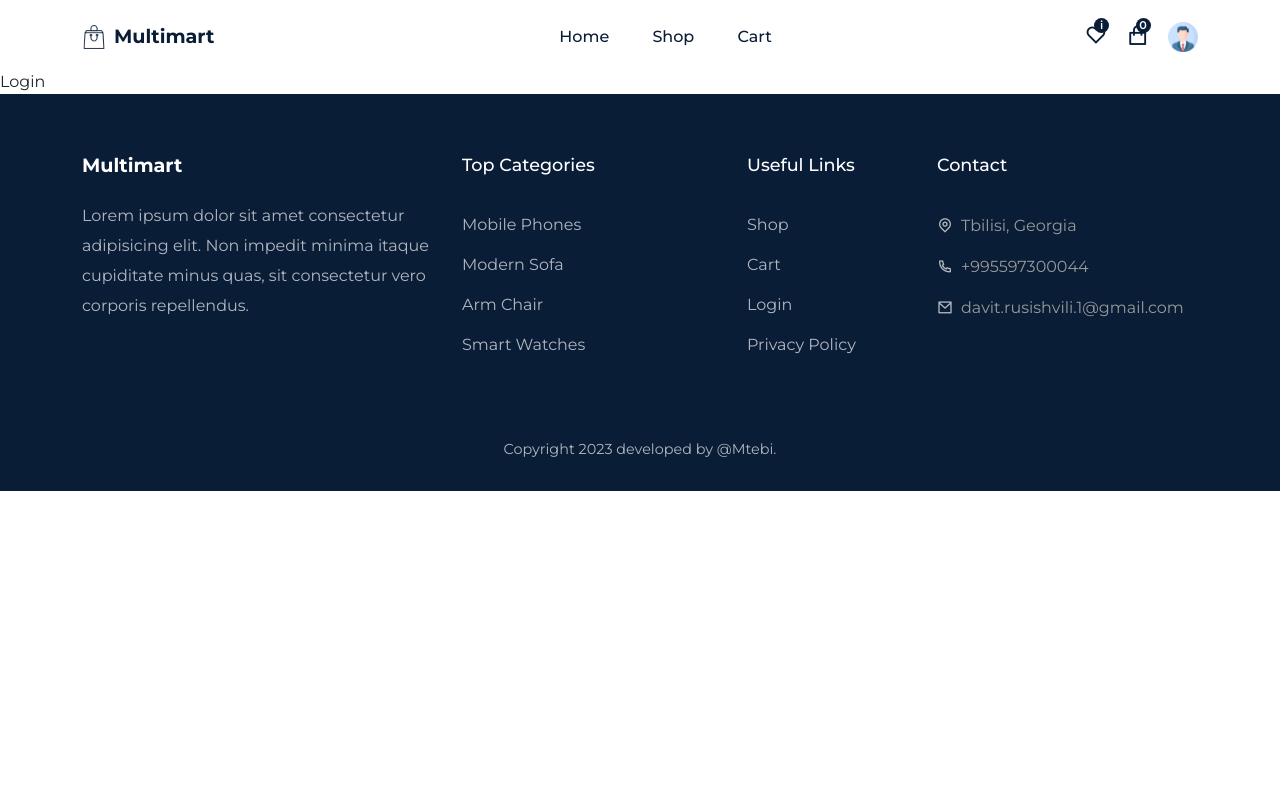
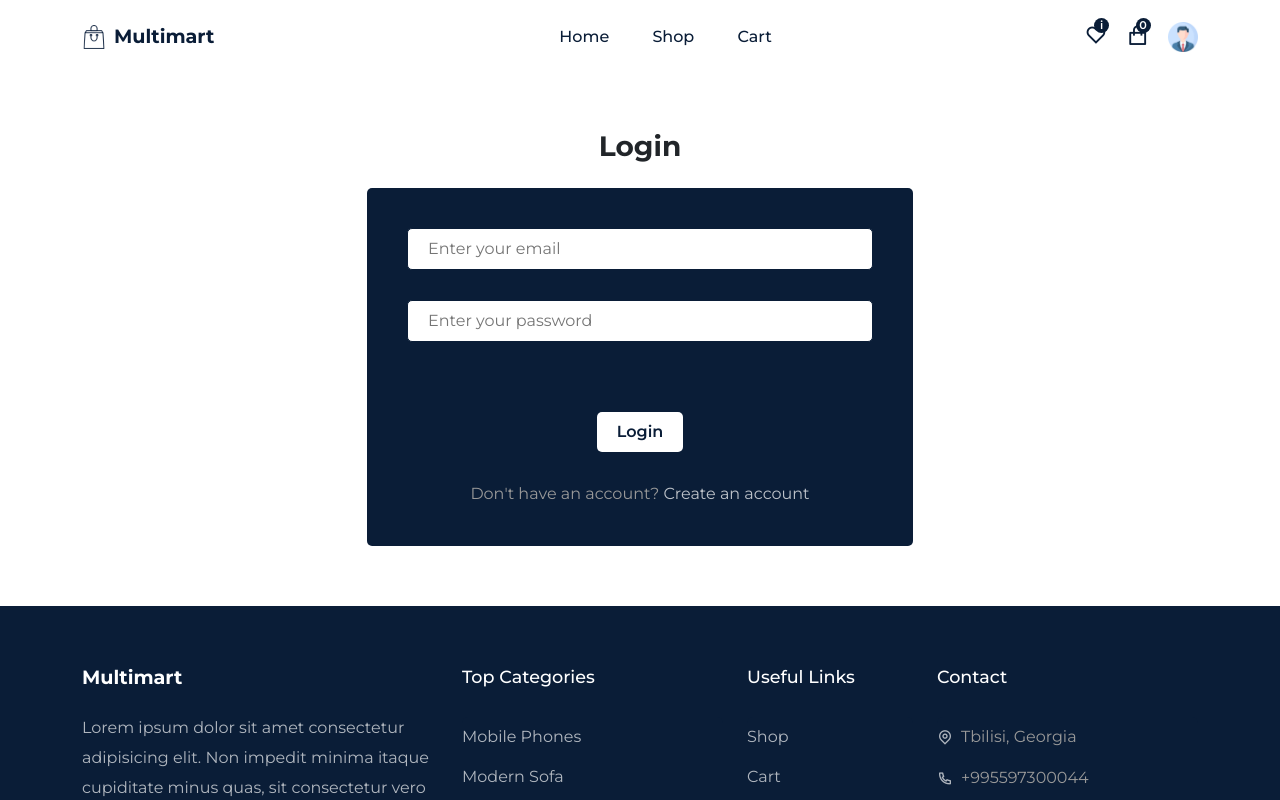
Before and after one commit to dato94/ecommerce, a React (Create React App) app: page /login in a window 1280 px wide. Shown: the top 800 px of the page. Built offline with nearby package versions, Linux system fonts and the light colour scheme.

Commit message:
create login (not signup)

```diff
--- a/src/pages/Login.jsx
+++ b/src/pages/Login.jsx
@@ -1,8 +1,41 @@
-import React from "react";
+import React, {useState} from "react";
+import Helmet from "../components/Helmet/Helmet";
+import { Container, Row, Col, Form, FormGroup } from "react-bootstrap";
+import { Link } from "react-router-dom";
+
+import "../styles/login.css";
 
 const Login = () => {
+
+    const [email, setEmail] = useState('')
+    const [password, setPassword] = useState('')
+
     return (
-        <div>Login</div>
+        <Helmet title="Login">
+            <section>
+                <Container>
+                    <Row>
+                        <Col lg="6" className="m-auto text-center">
+                            <h3 className="fw-bold mb-4">Login</h3>
+
+                            <Form className="auth__form">
+                                <FormGroup className="form__group">
+                                    <input type="email" placeholder="Enter your email"
+                                    value={email} onChange={e => setEmail(e.target.value)}/>
+                                </FormGroup>
+                                <FormGroup className="form__group">
+                                    <input type="password" placeholder="Enter your password"
+                                    value={password} onChange={e => setPassword(e.target.value)}/>
+                                </FormGroup>
+
+                                <button type="submit" className="buy__btn auth__btn">Login</button>
+                                <p>Don't have an account? <Link to="/signup">Create an account</Link></p>
+                            </Form>
+                        </Col>
+                    </Row>
+                </Container>
+            </section>
+        </Helmet>
     )
 }
 
--- /dev/null
+++ b/src/styles/login.css
@@ -0,0 +1,21 @@
+
+
+.auth__form {
+    background: var(--primary-color);
+    padding: 40px;
+    border-radius: 5px;
+}
+
+.auth__btn {
+    background: #fff !important;
+    color: var(--primary-color);
+    font-weight: 600;
+}
+
+.auth__form p {
+    margin-top: 30px;
+}
+
+.auth__form p a {
+    color: rgba(255, 255, 255, 0.735);
+}
```
